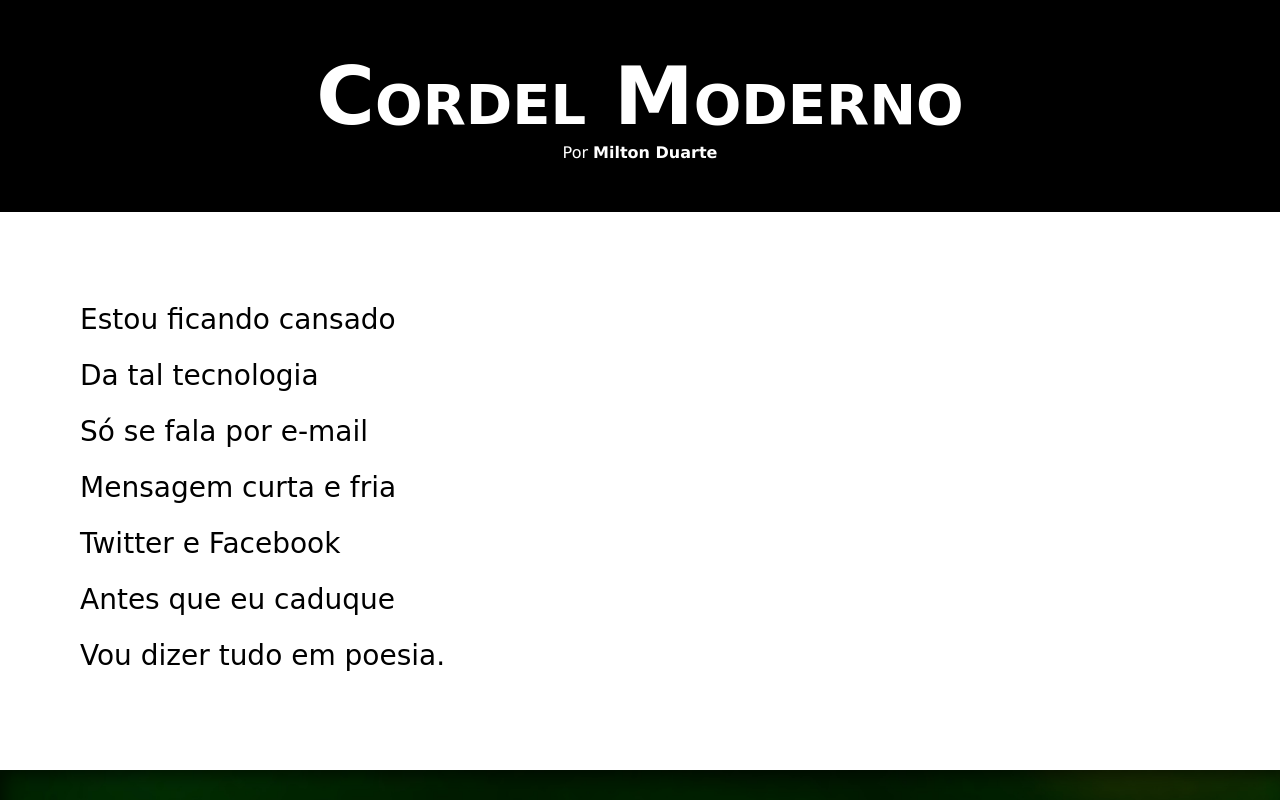
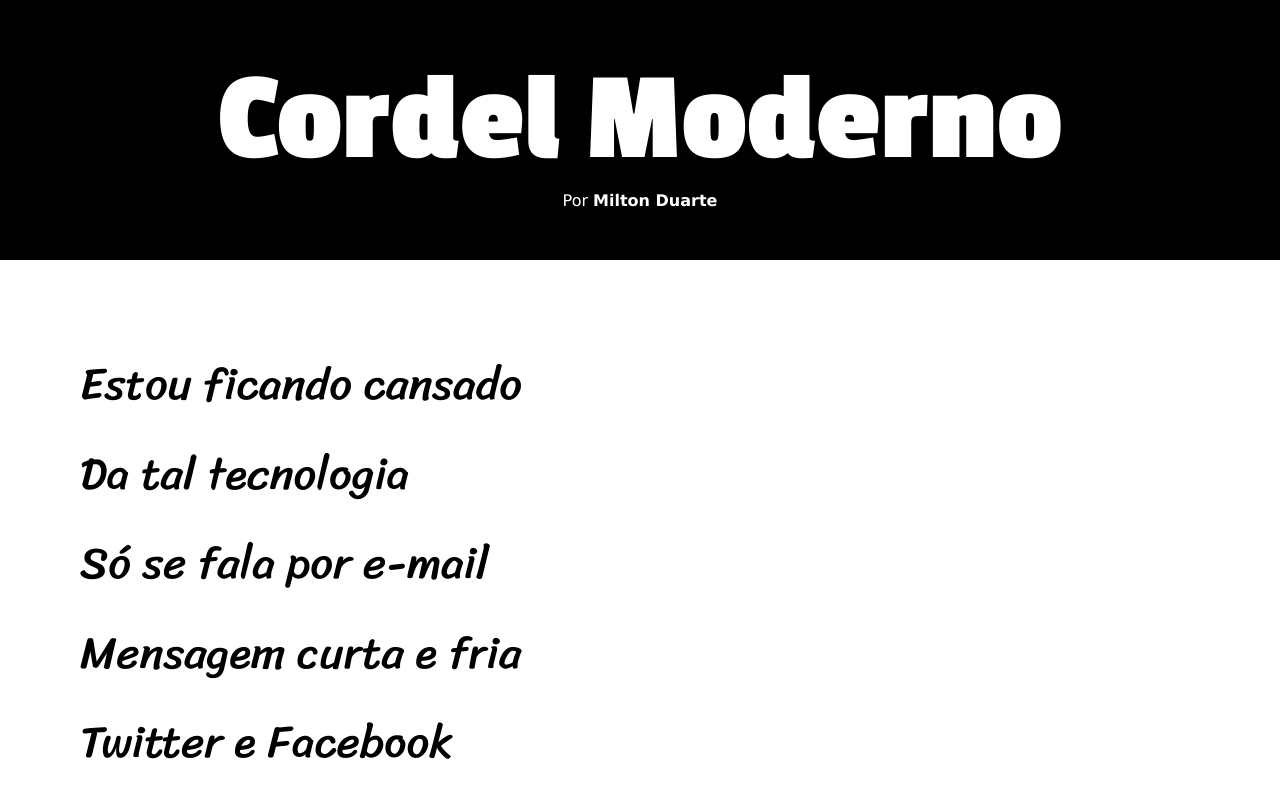
Before and after one commit to VitorFSx/studying_html_css, a plain HTML site: page desafios/index.html in a window 1280 px wide. Shown: the top 800 px of the page. Drawn offline with Linux system fonts and the light colour scheme.

Commit message:
atualização

```diff
--- a/desafios/estilo/style.css
+++ b/desafios/estilo/style.css
@@ -1,4 +1,8 @@
 @charset "UTF-8";
+
+@import url('https://fonts.googleapis.com/css2?family=Passion+One:wght@400;700;900&display=swap');
+
+@import url('https://fonts.googleapis.com/css2?family=Passion+One:wght@400;700;900&family=Sriracha&display=swap');
 
 * {
     margin: 0px;
@@ -6,32 +10,32 @@
     font-size: 1em;
 }
 
+:root {
+    --fonte1: Verdana, Geneva, Tahoma, sans-serif;
+    --fonte2: "Passion One", sans-serif;
+    --fonte3: "Sriracha", cursive;
+}
+
 html body {
     min-height: 100vh;
+    font-family: var(--fonte1)
 }
-
-@import url('https://fonts.googleapis.com/css2?family=Passion+One:wght@400;700;900&display=swap');
-
-@import url('https://fonts.googleapis.com/css2?family=Passion+One:wght@400;700;900&family=Sriracha&display=swap');
 
 header {
     background-color: black;
     text-align: center;
 }
 
-h1 {
+header h1 {
     padding-top: 50px;
-    font-family: "Passion One", cursive;
-    font-variant: small-caps;
     color: white;
-    font-size: 10vh;
-    margin: 0;
+    font-family: var(--fonte2);
+    font-size: 10vw;
 }
 
 header p {
     padding-bottom: 50px;
     color: white;
-    font-family: Verdana, Geneva, Tahoma, sans-serif;
 }
 
 header a {
@@ -47,14 +51,13 @@ header a:hover {
 section {
     padding-top: 10vh;
     padding-left: 10vh;
-    padding-bottom: 30px;
+    padding-bottom: 10vh;
     line-height: 2em;
-    font-size: 3.5vh;
-
+    font-size: 3.5vw;
+    font-family: var(--fonte3);
 }
 
 section p {
-    font-family: "Sriracha", cursive;
     line-height: 2em;
     padding-bottom: 2em;
 
@@ -90,7 +93,6 @@ footer {
 
 footer p {
     color: white;
-    font-family: Verdana, Geneva, Tahoma, sans-serif;
 }
 
 footer a {
```
